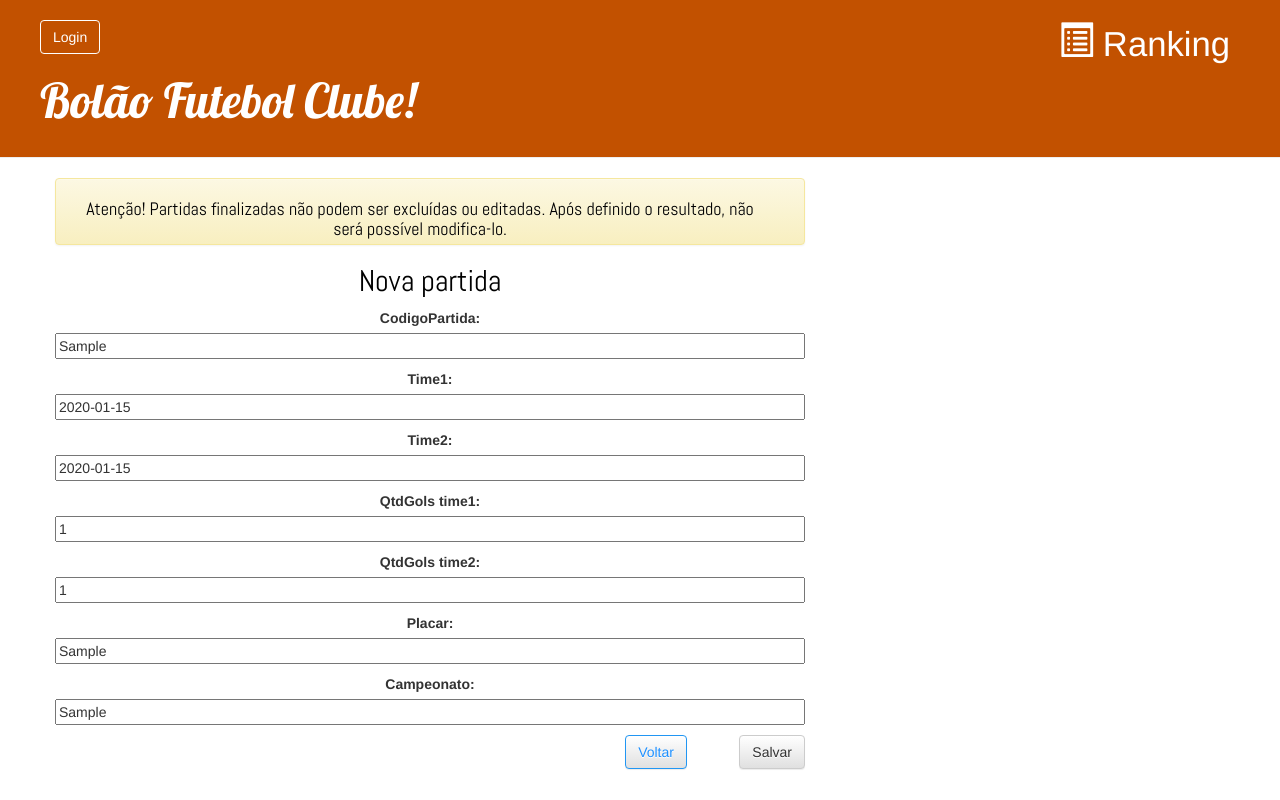
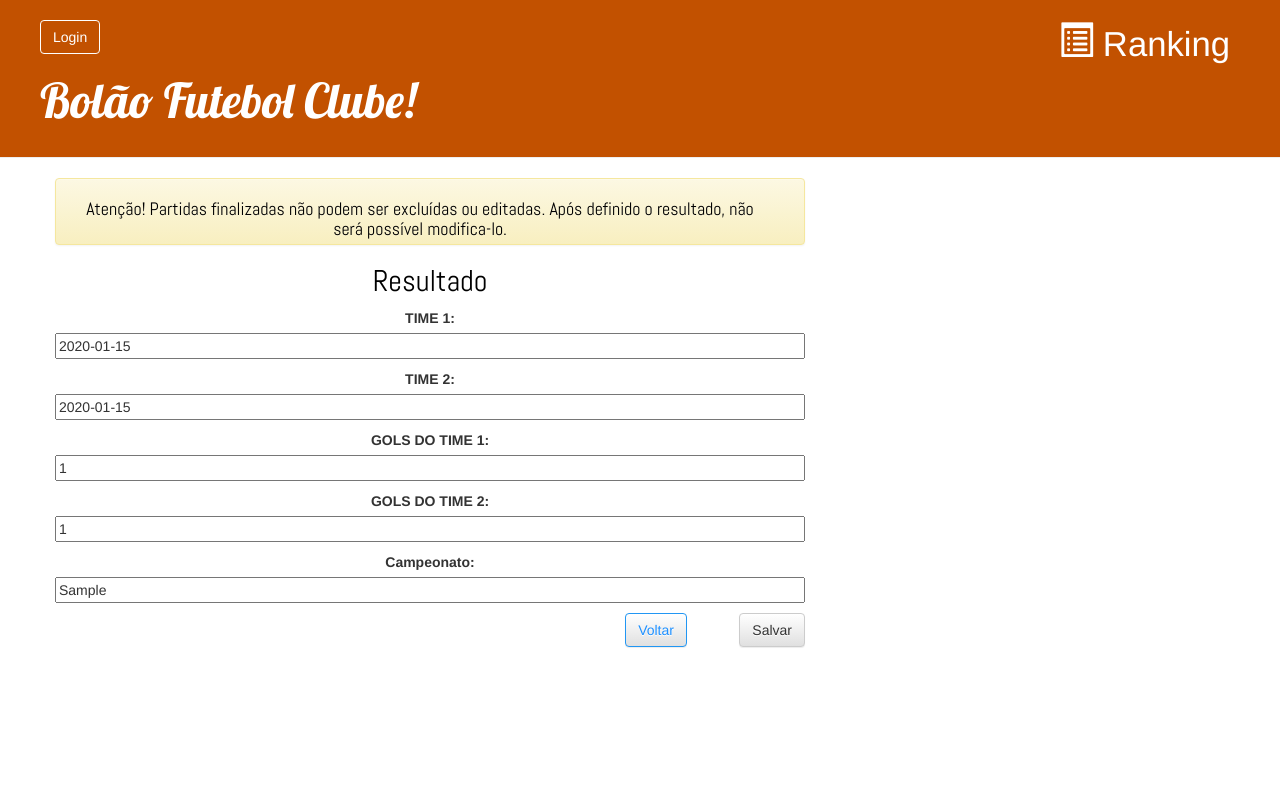
Before and after one commit to ItaloLDev/Trabalho-PWEB, a Django app: page /partida/1/definir_resultado/ in a window 1280 px wide. Run offline with Django 3.2, Linux system fonts and the light colour scheme; tables that the repository leaves empty hold one stand-in row (values such as "Sample post"); some libraries are stand-ins or nearby versions.

Commit message:
Ajustes no projeto

```diff
--- a/bolaoapp/forms.py
+++ b/bolaoapp/forms.py
@@ -3,14 +3,21 @@ from django import forms
 from .models import Partida
 from .models import Aposta
 
-class CadastrarPartidaForm(forms.ModelForm):
+class DefinirResultadoForm(forms.ModelForm):
 
     class Meta:
         model = Partida
-        fields = ('codigoPartida', 'time1', 'time2', 'qtdGols_time1', 'qtdGols_time2', 'placar', 'campeonato')
+        fields = ('time1', 'time2', 'qtdGols_time1', 'qtdGols_time2','campeonato')
+
+class CadastrarPartidaForm(forms.Form):
+
+    time1 = forms.CharField(max_length = 200)
+    time2 = forms.CharField(max_length = 200)
+    campeonato = forms.CharField(max_length = 200)
+
 
 class ApostarForm(forms.ModelForm):
 
     class Meta:
         model = Aposta
-        fields = ('placar', 'resultado')
+        fields = ('qtdGols_time1', 'qtdGols_time2')
--- a/bolaoapp/models.py
+++ b/bolaoapp/models.py
@@ -7,23 +7,21 @@ from django.contrib.auth.models import User
 
 
 class Partida(models.Model):
-    codigoPartida = models.CharField(max_length=8)
-    time1 = models.CharField(max_length=25)
-    time2 = models.CharField(max_length=25)
-    qtdGols_time1 = models.IntegerField()
-    qtdGols_time2 = models.IntegerField()
-    placar = models.CharField(max_length=6, blank=True)
+    time1 = models.CharField("TIME 1", max_length=25, blank=False)
+    time2 = models.CharField("TIME 2",max_length=25, blank=False)
+    qtdGols_time1 = models.IntegerField("GOLS DO TIME 1")
+    qtdGols_time2 = models.IntegerField("GOLS DO TIME 2")
     isValidoParaAposta = models.BooleanField(default=True)
-    campeonato = models.CharField(max_length=25)
+    campeonato = models.CharField(max_length=25, blank=False)
 
     def cadastrar(self):
         self.save()
 
     def getResultado(self):
         if(self.qtdGols_time1 > self.qtdGols_time2):
-            return self.time1
+            return 1
         elif(self.qtdGols_time2 > self.qtdGols_time1):
-            return self.time2
+            return 2
         else:
             return "Empate"
 
@@ -42,11 +40,19 @@ class Jogador(models.Model):
         self.save()
 
 class Aposta(models.Model):
-    placar = models.CharField(max_length=6, blank=True)
-    resultado = models.CharField(max_length=25, blank=True)
+    qtdGols_time1 = models.IntegerField(blank=False)
+    qtdGols_time2 = models.IntegerField(blank=False)
     apostador = models.ForeignKey(Jogador, on_delete=models.CASCADE)
     partida = models.ForeignKey(Partida, on_delete=models.CASCADE, default="")
     valor_aposta = models.DecimalField(max_digits=5, decimal_places=2)
 
     def apostar(self):
         self.save()
+
+    def getResultado(self):
+        if(self.qtdGols_time1 > self.qtdGols_time2):
+            return 1
+        elif(self.qtdGols_time2 > self.qtdGols_time1):
+            return 2
+        else:
+            return "Empate"
--- a/bolaoapp/templates/bolaoapp/cadastrar_partida.html
+++ b/bolaoapp/templates/bolaoapp/cadastrar_partida.html
@@ -13,8 +13,22 @@
     {% endif %}
     <h2>Nova partida</h2>
     <form method="POST" class="post-form">{% csrf_token %}
-        {{ form.as_p }}
-        <a class="btn btn-default" href="{% url 'tabela_partidas' %}" style="margin-right: -70ex;">Voltar</a>
-        <button type="submit" class="save btn btn-default">Salvar</button>
+        <div class="form-group">
+            <label> Time 1</label>
+            {{ form.time1 }}
+        </div>
+        <div class="form-group">
+            <label>Time 2 </label>
+            {{ form.time2 }}
+        </div>
+        <div class="form-group">
+            <label>Campeonato</label>
+            {{ form.campeonato }}
+        </div>
+
+        <div style="margin-top: 40px">
+            <a style="margin-left: 50;" class="btn btn-default" href="{% url 'tabela_partidas' %}" >Voltar</a>
+            <button style="margin-right: 200;" type="submit" class="save btn btn-default">Salvar</button>
+        </div>
     </form>
 {% endblock %}
--- a/bolaoapp/templates/bolaoapp/confirmacao_aposta.html
+++ b/bolaoapp/templates/bolaoapp/confirmacao_aposta.html
@@ -3,8 +3,10 @@
 {% block content %}
     <div class="post">
         <h1>Confira sua aposta!</h1>
-        <h2 >{{ aposta.partida.time1 }} x {{ aposta.partida.time2 }} </h2>
-        <h2>Placar: {{ aposta.placar }} || Vencedor: {{ aposta.resultado }} ||Valor apostado: {{ aposta.valor_aposta }}</h2>
+        <h2>Placar:
+            <div> {{aposta.partida.time1}} {{aposta.qtdGols_time1 }} x {{aposta.qtdGols_time2 }} {{aposta.partida.time2}}</div>
+            <br>Valor apostado: {{ aposta.valor_aposta }}
+        </h2>
         <a class="btn btn-default" href="{% url 'tabela_partidas' %}">Voltar</a>
     </div>
 {% endblock %}
--- /dev/null
+++ b/bolaoapp/templates/bolaoapp/definir_resultado.html
@@ -0,0 +1,20 @@
+{% extends 'bolaoapp/base.html' %}
+
+{% block content %}
+
+    {% if messages %}
+        <ul class="messages" style="margin-left: -140px;" >
+            {% for message in messages %}
+                <div class="alert alert-warning alert-dismissible fade in"  style="margin-left: 100px; color: black; ">
+                    <h4 {% if message.tags %} class=" {{ message.tags }} " {% endif %} style="padding: 5px; height: 25px;"> {{ message }}</h4>
+                </div>
+            {% endfor %}
+        </ul>
+    {% endif %}
+    <h2>Resultado</h2>
+    <form method="POST" class="post-form">{% csrf_token %}
+        {{ form.as_p }}
+        <a class="btn btn-default" href="{% url 'tabela_partidas' %}" style="margin-right: -70ex;">Voltar</a>
+        <button type="submit" class="save btn btn-default">Salvar</button>
+    </form>
+{% endblock %}
--- a/bolaoapp/views.py
+++ b/bolaoapp/views.py
@@ -2,6 +2,7 @@ from django.shortcuts import render
 from .models import Partida
 from django.shortcuts import render, get_object_or_404
 from .forms import CadastrarPartidaForm
+from .forms import DefinirResultadoForm
 from .forms import ApostarForm
 from django.shortcuts import redirect
 from .models import Jogador
@@ -56,8 +57,13 @@ def cadastrar_partida(request):
     if request.method == "POST":
          form = CadastrarPartidaForm(request.POST)
          if form.is_valid():
-            partida = form.save(commit=False)
-            partida.save()
+            partida = Partida()
+            partida.time1 = str(form.cleaned_data["time1"])
+            partida.time2 = str(form.cleaned_data["time2"])
+            partida.campeonato = str(form.cleaned_data["campeonato"])
+            partida.qtdGols_time1 = -1
+            partida.qtdGols_time2 = -1
+            partida.cadastrar()
             return redirect('tabela_partidas')
     else:
         form = CadastrarPartidaForm()
@@ -70,7 +76,7 @@ def definir_resultado(request, pk):
         return redirect('tabela_partidas')
     else:
         if request.method == "POST":
-            form = CadastrarPartidaForm(request.POST, instance=partida)
+            form = DefinirResultadoForm(request.POST, instance=partida)
             if form.is_valid():
                 partida = form.save(commit=False)
                 apostas = Aposta.objects.filter(partida=get_object_or_404(Partida, pk=pk))
@@ -81,8 +87,10 @@ def definir_resultado(request, pk):
                 return redirect('tabela_partidas')
         else:
             messages.warning(request, 'Atenção! Partidas finalizadas não podem ser excluídas ou editadas. Após definido o resultado, não será possível modifica-lo. ')
-            form = CadastrarPartidaForm(instance=partida)
-        return render(request, 'bolaoapp/cadastrar_partida.html', {'form': form})
+            form = DefinirResultadoForm(instance=partida)
+            form.qtdGols_time1 = 0
+            form.qtdGols_time2 = 0
+        return render(request, 'bolaoapp/definir_resultado.html', {'form': form})
 
 def excluir_partida(request, pk):
     partida = get_object_or_404(Partida, pk=pk)
@@ -107,22 +115,28 @@ def login(request):
 def distribuir(partida, apostas, valor_geral):
     try:
         resultado = partida.getResultado()
+        print(resultado)
         if apostas:
-            apostas_corretas_placar = apostas.filter(placar=partida.placar)
-            apostas_corretas_vencedor = apostas.filter(resultado=resultado)
+            apostas_corretas_placar = apostas.filter(qtdGols_time1=partida.qtdGols_time1, qtdGols_time2=partida.qtdGols_time2)
+            print('uiui')
+            apostas_corretas_resultado = []
+            apostas_corretas_resultado = getApostasPorResultado(apostas, resultado)
+            print('antes')
             if apostas_corretas_placar:
+                print('placar')
                 valor_dividido = valor_geral['valor_aposta__sum'] / apostas_corretas_placar.count()
+                print(valor_dividido)
                 for aposta in apostas_corretas_placar:
                     jogador = Jogador.objects.get(pk=aposta.apostador.pk)
                     jogador.credito += valor_dividido
                     jogador.save(update_fields=['credito'])
-            elif apostas_corretas_vencedor:
-                if apostas_corretas_vencedor:
-                    valor_dividido = valor_geral['valor_aposta__sum'] / apostas_corretas_vencedor.count()
-                    for aposta in apostas_corretas_vencedor:
-                        jogador = Jogador.objects.get(pk=aposta.apostador.pk)
-                        jogador.credito += valor_dividido
-                        jogador.save(update_fields=['credito'])
+            elif apostas_corretas_resultado:
+                print('resultado')
+                valor_dividido = valor_geral['valor_aposta__sum'] / len(apostas_corretas_resultado)
+                for aposta in apostas_corretas_resultado:
+                    jogador = Jogador.objects.get(pk=aposta.apostador.pk)
+                    jogador.credito += valor_dividido
+                    jogador.save(update_fields=['credito'])
             else:
                 for aposta in apostas:
                     jogador = Jogador.objects.get(pk=aposta.apostador.pk)
@@ -134,3 +148,13 @@ def distribuir(partida, apostas, valor_geral):
 def ranking(request):
     jogadores = Jogador.objects.all().order_by('-credito')
     return render(request, 'bolaoapp/ranking.html', {'jogadores': jogadores})
+
+def getApostasPorResultado(apostas, resultado):
+    print('entrou')
+    lista = []
+    for aposta in apostas:
+        if aposta.getResultado() == resultado:
+            print('entrou2')
+            lista.append(aposta)
+    print(len(lista))
+    return lista
```
Also changed, not shown: bolaoapp/templates/bolaoapp/listar_apostas.html (+9 -1 lines), bolaoapp/migrations/0002_auto_20200409_1900.py, bolaoapp/migrations/0008_auto_20201007_1419.py (added), bolaoapp/migrations/0009_auto_20201007_1425.py (added), bolaoapp/migrations/0010_auto_20201007_1428.py (added), bolaoapp/migrations/0011_auto_20201007_1448.py (added).
